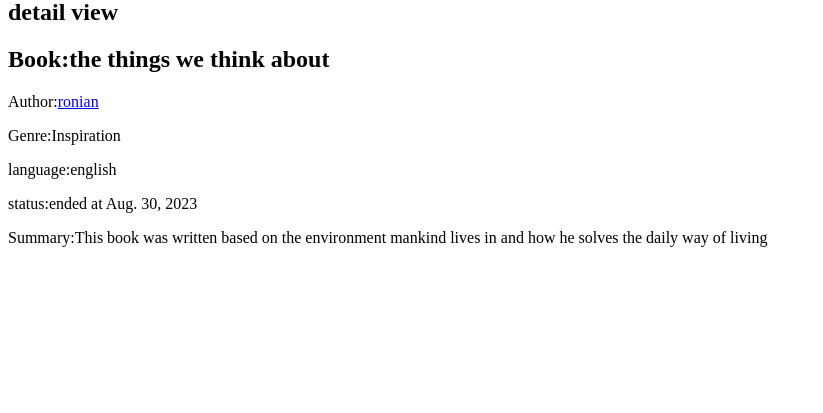
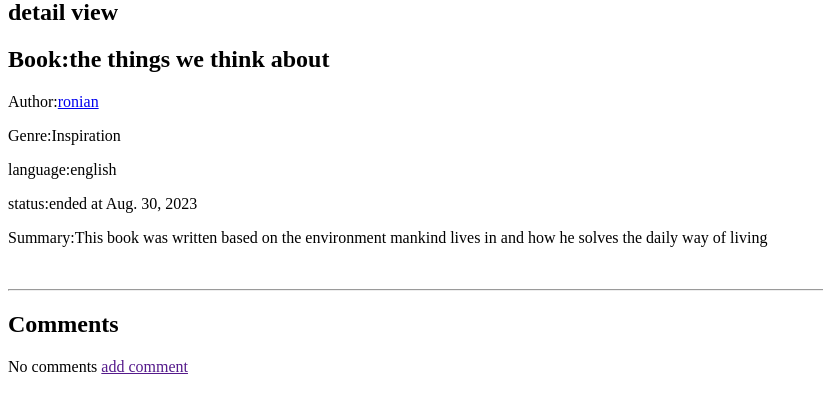
Before and after one commit to Gideonkun2772/aravich_bookstore, a Django app: page /book_list/2 in a window 1280 px wide. Shown: the part 127-540 px from the top of the page, without its empty margins (0-823 px from the left). Run offline with Django 4.2, Linux system fonts and the light colour scheme; data comes from the database, SQL or seed files in the repository; both versions use the stored data as it was after the commit.

Commit message:
commenting

```diff
--- a/accounts/templates/accounts/login.html
+++ b/accounts/templates/accounts/login.html
@@ -1,8 +1,6 @@
-{% extends 'bookstore/layout.html' %}
-{% block content %}
+<h2>login</h2>
 <form action="loginview" method="post">
     {% csrf_token %}
     {{form.as_p}}
     <input type="submit">
 </form>
-{% endblock content %}
--- a/accounts/templates/accounts/register.html
+++ b/accounts/templates/accounts/register.html
@@ -1,8 +1,7 @@
-{% extends 'bookstore/layout.html' %}
-{% block content %}
+<h1>Register</h1>
 <form  method="post">
     {% csrf_token %}
     {{form.as_p}}
     <input type="submit">
 </form>
-{% endblock content %}
+<p>aready have account?... <a href="{% url 'accounts:loginview' %}">login</a></p>
--- a/bookstore/admin.py
+++ b/bookstore/admin.py
@@ -1,5 +1,5 @@
 from django.contrib import admin
-from .models import Book,Genre,Author,BookInstance,Language
+from .models import Book,Genre,Author,BookInstance,Language,Comment
 
 # Register your models here.
 class BookInstanceinline(admin.TabularInline):
@@ -15,6 +15,9 @@ class BookAdmin(admin.ModelAdmin):
 @admin.register(Genre)
 class GenreAdmin(admin.ModelAdmin):
     pass
+@admin.register(Comment)
+class CommentAdmin(admin.ModelAdmin):
+    pass
 @admin.register(Language)
 class LanguageAdmin(admin.ModelAdmin):
     pass
--- a/bookstore/models.py
+++ b/bookstore/models.py
@@ -35,6 +35,18 @@ class Book(models.Model):
         return ', '.join(genre.genre for genre in self.genre.all()[:3])
 
     display_genre.short_description = 'Genre'
+
+class Comment(models.Model):
+    book=models.ForeignKey(Book, related_name='comments' ,on_delete=models.CASCADE)
+    body=models.TextField()
+    pub_date=models.DateTimeField(auto_now_add=True)
+
+    class meta:
+        ordering=('-pub_date')
+
+    def __str__(self):
+        return ' %s - %s' %(self.book.title, self.body)
+
 
 class Language(models.Model):
     language=models.CharField(max_length=40)
--- a/bookstore/templates/bookstore/book_detail.html
+++ b/bookstore/templates/bookstore/book_detail.html
@@ -8,6 +8,15 @@
 <p>Genre:{{book.display_genre}}</p>
 <p>language:{{book.language}}</p>
 <p>status:ended at {{book.pub_date}}</p>
-<p>Summary:{{book.summery}}</p>
-{{form}}
+<p>Summary:{{book.summery}}</p><br><hr>
+<strong><h1>Comments</h1></strong>
+{% if not book.comments.all %}
+    No comments <a href="">add comment</a>
+{% else%}
+ {% for  comment in book.comments.all %}
+ <strong>{{comment.book}}-{{comment.pub_date}}</strong><br>
+ {{comment.body}}
+ <a href="">add comment</a>
+ {% endfor %}
+{% endif%}
 {% endblock content %}
--- a/bookstore/templates/bookstore/book_list.html
+++ b/bookstore/templates/bookstore/book_list.html
@@ -1,6 +1,5 @@
-{% extends 'bookstore/layout.html' %} {% block content %}  {% if Books %}
+{% extends 'bookstore/layout.html' %} {% block content %}<h1>book_list</h1>  {% if Books %}
 {% for book in Books %}
-<h1>book_list</h1>
 <ul>
   <li><a href="{% url 'bookstore:book_detail' book.id %}">{{book.title}}</a></li>
 </ul>
```
Also changed, not shown: bookstore/migrations/0003_alter_author_options_alter_book_image_and_more.py (added), db.sqlite3.
